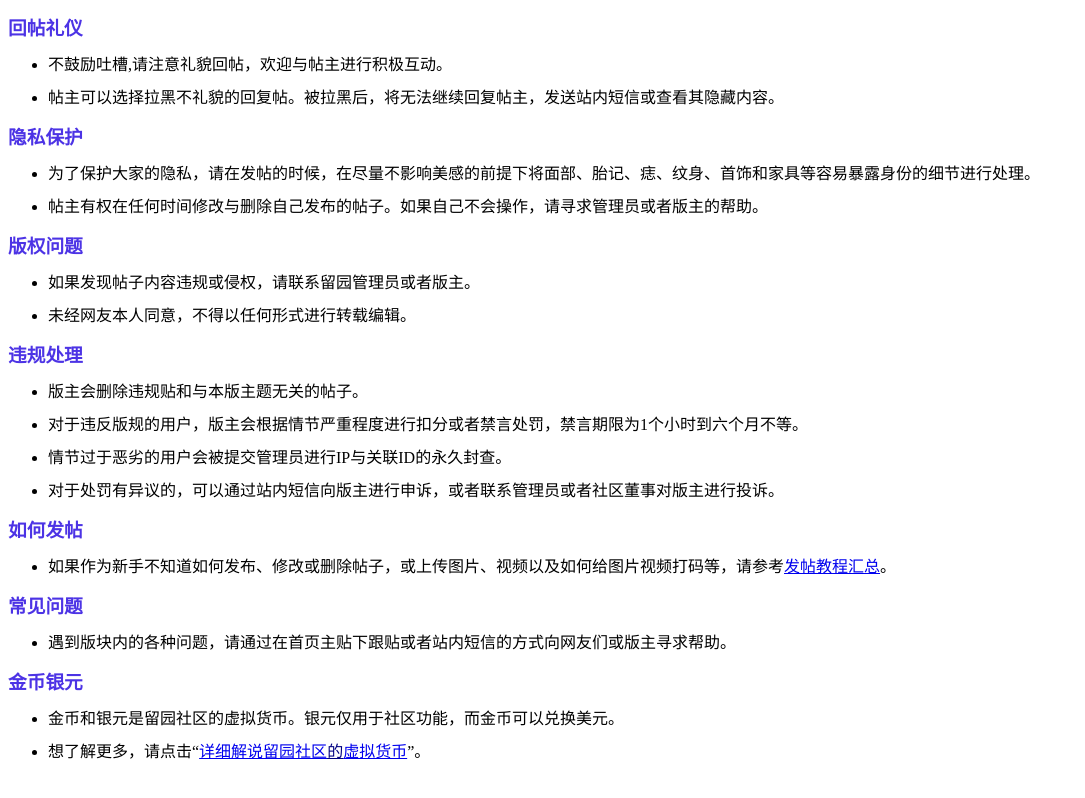
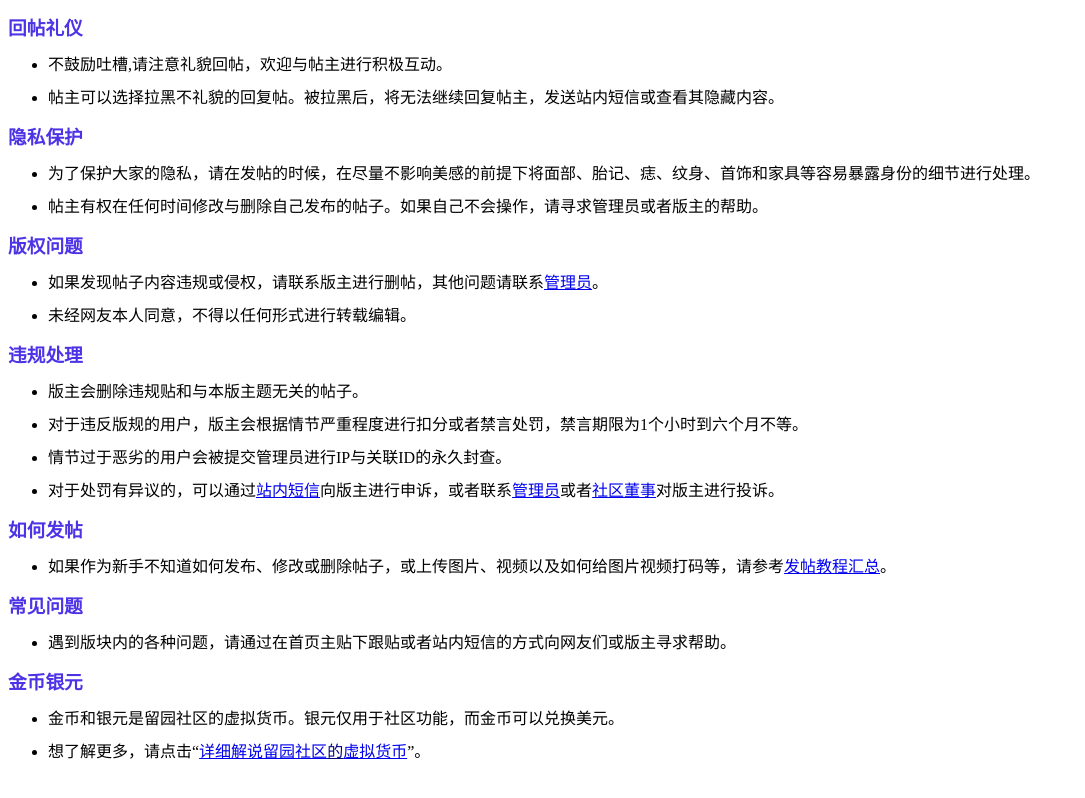
Before and after one commit to cbayl/bbs6, a plain HTML site: page announcements/index.html in a window 1280 px wide. Shown: the part 759-1557 px from the top of the page, without its empty margins (0-1085 px from the left). Drawn offline with Linux system fonts and the light colour scheme.

Commit message:
Add files via upload

```diff
--- a/announcements/index.html
+++ b/announcements/index.html
@@ -5,7 +5,7 @@
 	<title></title>
 	<meta name="generator" content="LibreOffice 7.5.4.2 (Windows)"/>
 	<meta name="created" content="2023-06-16T13:36:38.274000000"/>
-	<meta name="changed" content="2023-06-19T11:47:37.647000000"/>
+	<meta name="changed" content="2023-06-19T13:51:40.092000000"/>
 	<style type="text/css">
 		@page { margin: 2cm }
 		p { line-height: 115%; margin-bottom: 0.25cm; background: transparent }
@@ -65,7 +65,7 @@
 </ul>
 <h3 class="cjk">版权问题</h3>
 <ul>
-	<li><p style="line-height: 100%; margin-bottom: 0cm">如果发现帖子内容违规或侵权，请联系留园管理员或者版主。</p>
+	<li><p style="line-height: 100%; margin-bottom: 0cm">如果发现帖子内容违规或侵权，请联系版主进行删帖，其他问题请联系<a href="https://home.6park.com/index.php?app=home&amp;act=chatnew&amp;toUserName=%E7%AE%A1%E7%90%86%E5%91%98">管理员</a>。</p>
 	<li><p style="line-height: 100%; margin-bottom: 0cm">未经网友本人同意，不得以任何形式进行转载编辑。</p>
 </ul>
 <h3 class="cjk">违规处理</h3>
@@ -73,7 +73,7 @@
 	<li><p style="line-height: 100%; margin-bottom: 0cm">版主会删除违规贴和与本版主题无关的帖子。</p>
 	<li><p style="line-height: 100%; margin-bottom: 0cm">对于违反版规的用户，版主会根据情节严重程度进行扣分或者禁言处罚，禁言期限为<font face="Liberation Serif, serif"><span lang="en-US"><font face="Liberation Serif, serif"><font size="3" style="font-size: 12pt"><span lang="en-US">1</span></font></font></span></font>个小时到六个月不等。</p>
 	<li><p style="line-height: 100%; margin-bottom: 0cm">情节过于恶劣的用户会被提交管理员进行<font face="Liberation Serif, serif"><span lang="en-US"><font face="Liberation Serif, serif"><font size="3" style="font-size: 12pt"><span lang="en-US">IP</span></font></font></span></font>与关联<font face="Liberation Serif, serif"><span lang="en-US"><font face="Liberation Serif, serif"><font size="3" style="font-size: 12pt"><span lang="en-US">ID</span></font></font></span></font>的永久封查。</p>
-	<li><p style="line-height: 100%; margin-bottom: 0cm">对于处罚有异议的，可以通过站内短信向版主进行申诉，或者联系管理员或者社区董事对版主进行投诉。</p>
+	<li><p style="line-height: 100%; margin-bottom: 0cm">对于处罚有异议的，可以通过<a href="https://home.6park.com/index.php?app=home&amp;act=chatnew">站内短信</a>向版主进行申诉，或者联系<a href="https://home.6park.com/index.php?app=home&amp;act=chatnew&amp;toUserName=%E7%AE%A1%E7%90%86%E5%91%98">管理员</a>或者<a href="https://home.6park.com/index.php?app=home&amp;act=chatnew&amp;&amp;uname=NTA1MjYxNTg%3D#lcln">社区董事</a>对版主进行投诉。</p>
 </ul>
 <h3 class="cjk">如何发帖</h3>
 <ul>
```
